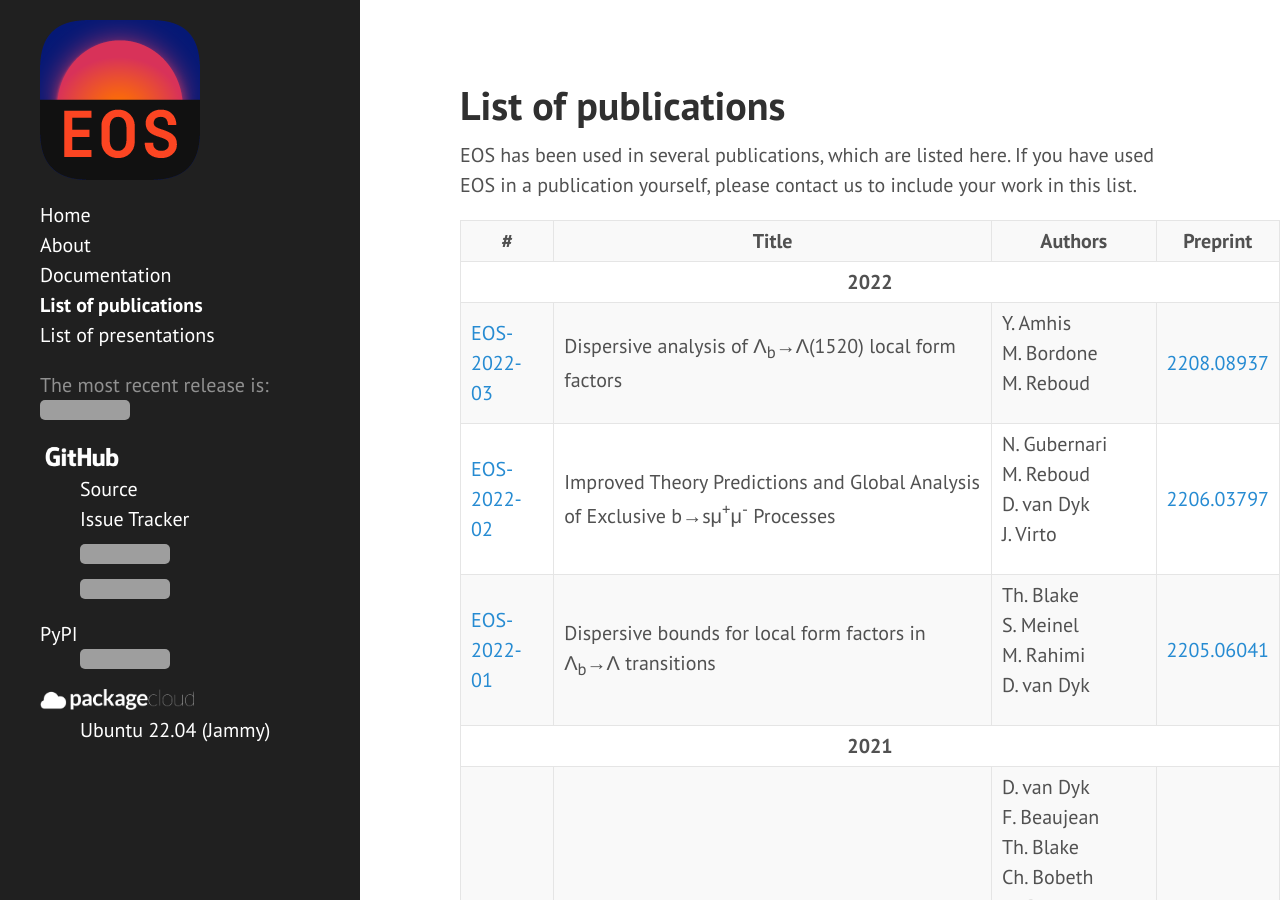
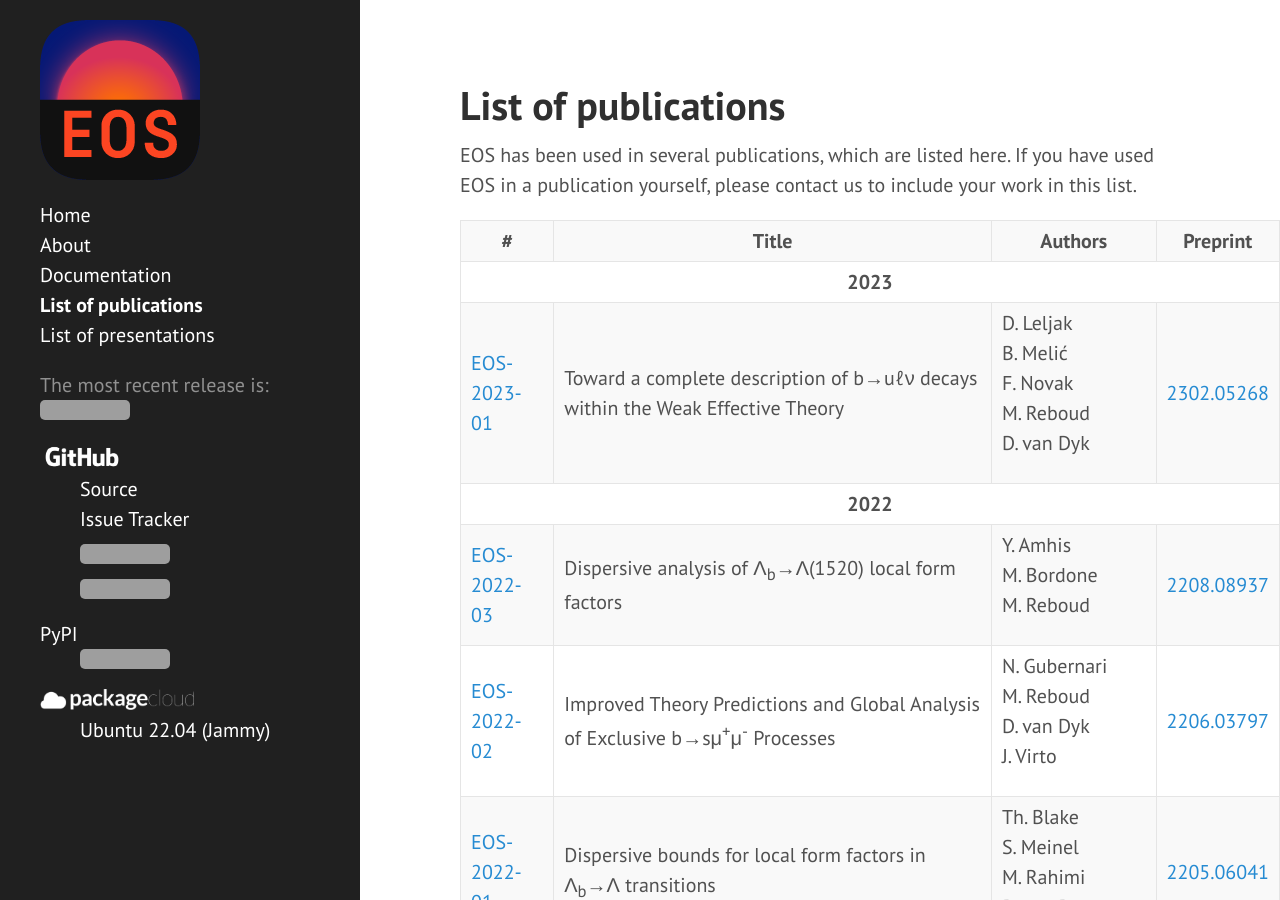
Before and after one commit to eos/eos.github.io, a Jekyll site: the page built from publications.html, in a window 1280 px wide and 900 px high. Built offline with Jekyll 4.4.1, drawn with Linux system fonts in a browser that asks for light colours; grey boxes are pictures that could not be loaded.

Commit message:
Add EOS-2023-01 to list of publications

```diff
--- a/_data/publications.yml
+++ b/_data/publications.yml
@@ -1,3 +1,9 @@
+- year: '2023'
+  items:
+      - id:      '01'
+        title:   'Toward a complete description of b&rarr;u&ell;&nu; decays within the Weak Effective Theory'
+        authors: [D.&nbsp;Leljak, 'B.&nbsp;Meli&#263;', F.&nbsp;Novak, M.&nbsp;Reboud, D.&nbsp;van&nbsp;Dyk]
+        arxiv:   '2302.05268'
 - year: '2022'
   items:
       - id:      '03'
```
